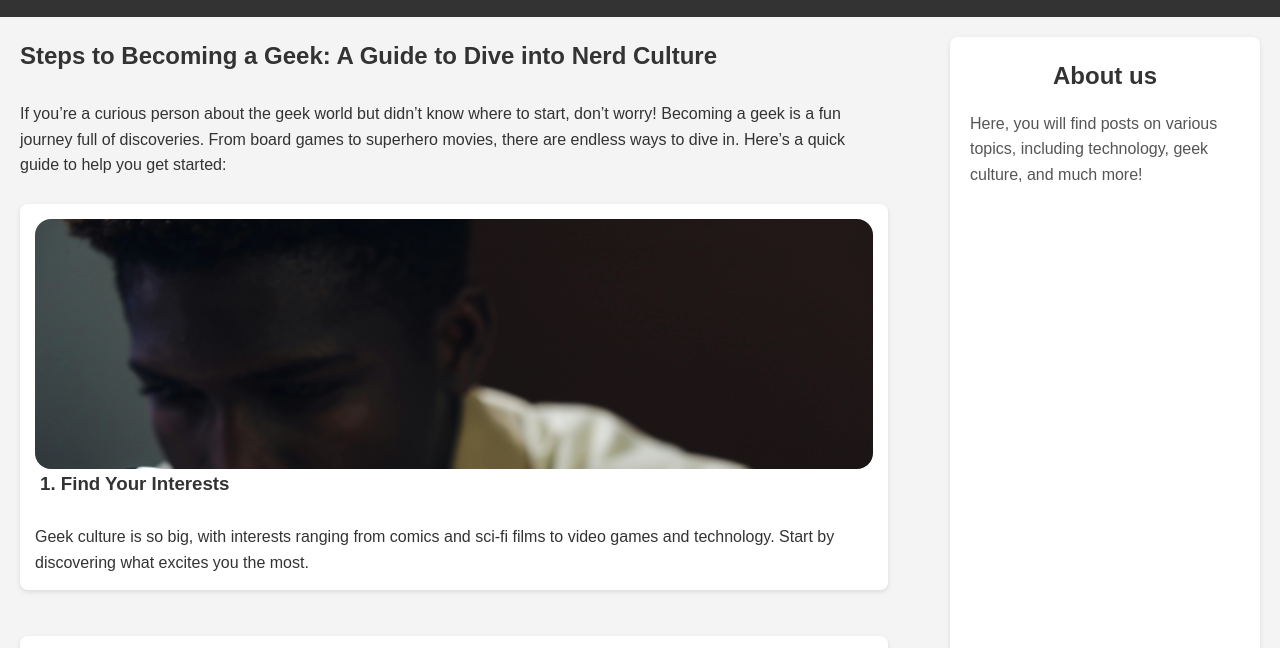
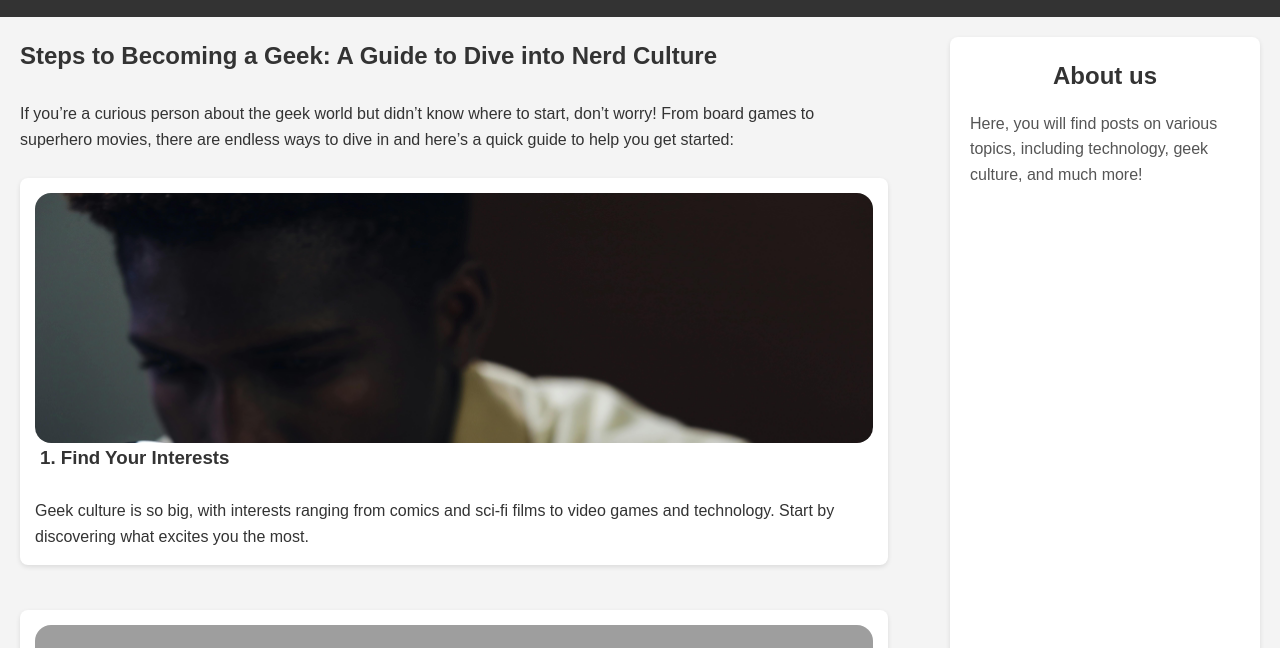
Before and after one commit to DaniTorres2003/geek, a plain HTML site: page index.html in a window 1280 px wide. Shown: the part 74-722 px from the top of the page. Drawn offline with Linux system fonts and the light colour scheme; grey boxes are pictures that could not be loaded; a script that the page names is missing.

Commit message:
Atualizar o index.html

```diff
--- a/index.html
+++ b/index.html
@@ -26,7 +26,7 @@
             <section class="blog-posts">
               <h1>Steps to Becoming a Geek: A Guide to Dive into Nerd Culture</h1>
               <br>
-              <p>If you’re a curious person about the geek world but didn’t know where to start, don’t worry! Becoming a geek is a fun journey full of discoveries. From board games to superhero movies, there are endless ways to dive in. Here’s a quick guide to help you get started:</p> <br>
+              <p>If you’re a curious person about the geek world but didn’t know where to start, don’t worry! From board games to superhero movies, there are endless ways to dive in and here’s a quick guide to help you get started:</p> <br>
               <div class="post">
                 <div class="bg1"></div>
                 <h3>1. Find Your Interests</h3>
```
